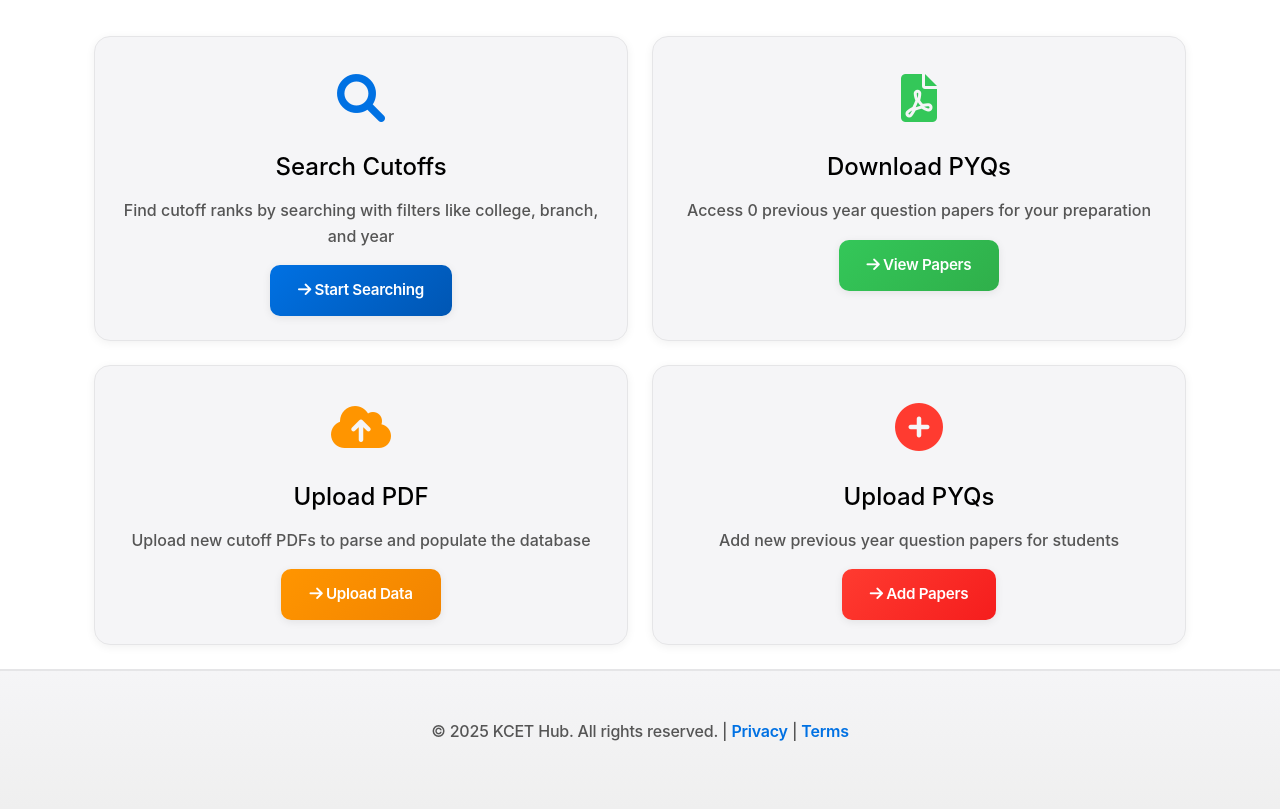
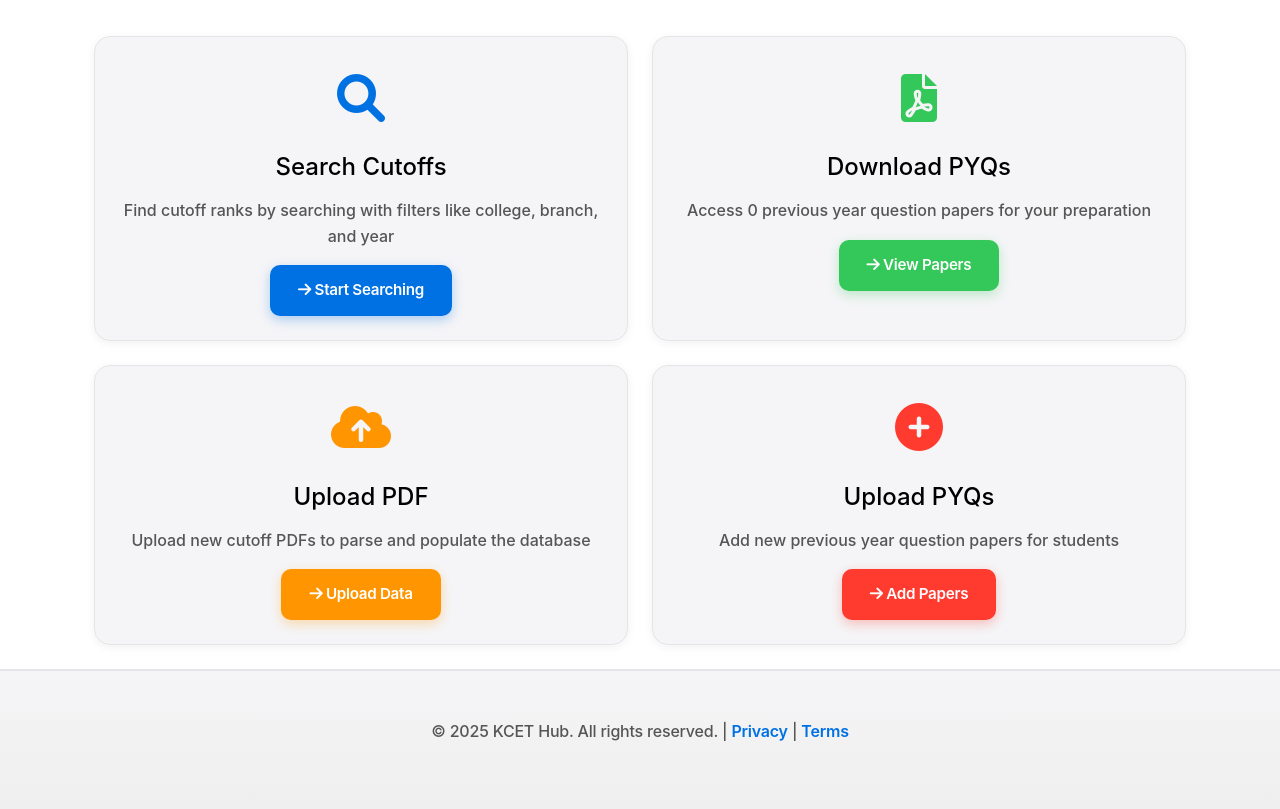
Before and after one commit to KISHOR-glitch/kcet_Script, a Django app: page /dashboard/ in a window 1280 px wide. Shown: the part 505-1314 px from the top of the page. Run offline with Django 4.2, Linux system fonts and the light colour scheme; the visitor is signed in with stand-in values (Sample User, id 1); data that the repository does not hold is empty.

Commit message:
style: Solid Apple button design - clean filled buttons with proper shadows

```diff
--- a/templates/base.html
+++ b/templates/base.html
@@ -146,7 +146,7 @@
             padding: 1.5rem;
         }
 
-        /* BUTTONS - Apple Premium Style */
+        /* BUTTONS - Apple Clean Style */
         .btn {
             border-radius: 10px;
             font-weight: 600;
@@ -155,45 +155,26 @@
             transition: all 0.25s cubic-bezier(0.4, 0, 0.2, 1);
             font-size: 0.95rem;
             letter-spacing: -0.3px;
-            box-shadow: 0 2px 8px rgba(0, 0, 0, 0.08);
             cursor: pointer;
-            position: relative;
-            overflow: hidden;
-        }
-
-        .btn::before {
-            content: '';
-            position: absolute;
-            top: 50%;
-            left: 50%;
-            width: 0;
-            height: 0;
-            border-radius: 50%;
-            background: rgba(255, 255, 255, 0.2);
-            transform: translate(-50%, -50%);
-            transition: width 0.6s, height 0.6s;
-        }
-
-        .btn:hover::before {
-            width: 300px;
-            height: 300px;
         }
 
         .btn-primary {
-            background: linear-gradient(135deg, #0071e3 0%, #0056b3 100%);
+            background: #0071e3;
             color: white;
             font-weight: 600;
+            box-shadow: 0 4px 12px rgba(0, 113, 227, 0.3);
         }
 
         .btn-primary:hover {
-            background: linear-gradient(135deg, #0056b3 0%, #003d82 100%);
-            box-shadow: 0 12px 28px rgba(0, 113, 227, 0.25), 0 2px 8px rgba(0, 0, 0, 0.1);
-            transform: translateY(-2px);
+            background: #0056b3;
+            box-shadow: 0 8px 20px rgba(0, 113, 227, 0.4);
+            transform: translateY(-1px);
         }
 
         .btn-primary:active {
+            background: #003d82;
             transform: translateY(0);
-            box-shadow: 0 4px 12px rgba(0, 113, 227, 0.2);
+            box-shadow: 0 2px 8px rgba(0, 113, 227, 0.2);
         }
 
         .btn-outline-primary {
@@ -201,64 +182,72 @@
             border: 2px solid var(--accent-color);
             background: transparent;
             font-weight: 600;
+            box-shadow: none;
         }
 
         .btn-outline-primary:hover {
-            background-color: var(--accent-color);
-            color: white;
-            box-shadow: 0 12px 28px rgba(0, 113, 227, 0.25);
-            transform: translateY(-2px);
+            background-color: transparent;
+            color: var(--accent-color);
+            border-color: var(--accent-color);
+            box-shadow: 0 4px 12px rgba(0, 113, 227, 0.2);
+            transform: translateY(-1px);
         }
 
         .btn-success {
-            background: linear-gradient(135deg, #34c759 0%, #2faf4a 100%);
+            background: #34c759;
             color: white;
             font-weight: 600;
+            box-shadow: 0 4px 12px rgba(52, 199, 89, 0.3);
         }
 
         .btn-success:hover {
-            background: linear-gradient(135deg, #2faf4a 0%, #249c3a 100%);
-            box-shadow: 0 12px 28px rgba(52, 199, 89, 0.25), 0 2px 8px rgba(0, 0, 0, 0.1);
-            transform: translateY(-2px);
+            background: #2faf4a;
+            box-shadow: 0 8px 20px rgba(52, 199, 89, 0.4);
+            transform: translateY(-1px);
         }
 
         .btn-success:active {
+            background: #249c3a;
             transform: translateY(0);
-            box-shadow: 0 4px 12px rgba(52, 199, 89, 0.2);
+            box-shadow: 0 2px 8px rgba(52, 199, 89, 0.2);
         }
 
         .btn-warning {
-            background: linear-gradient(135deg, #ff9500 0%, #f28400 100%);
+            background: #ff9500;
             color: white;
             font-weight: 600;
+            box-shadow: 0 4px 12px rgba(255, 149, 0, 0.3);
         }
 
         .btn-warning:hover {
-            background: linear-gradient(135deg, #f28400 0%, #e67e00 100%);
-            box-shadow: 0 12px 28px rgba(255, 149, 0, 0.25), 0 2px 8px rgba(0, 0, 0, 0.1);
-            transform: translateY(-2px);
+            background: #f28400;
+            box-shadow: 0 8px 20px rgba(255, 149, 0, 0.4);
+            transform: translateY(-1px);
         }
 
         .btn-warning:active {
+            background: #e67e00;
             transform: translateY(0);
-            box-shadow: 0 4px 12px rgba(255, 149, 0, 0.2);
+            box-shadow: 0 2px 8px rgba(255, 149, 0, 0.2);
         }
 
         .btn-danger {
-            background: linear-gradient(135deg, #ff3b30 0%, #f51d1d 100%);
+            background: #ff3b30;
             color: white;
             font-weight: 600;
+            box-shadow: 0 4px 12px rgba(255, 59, 48, 0.3);
         }
 
         .btn-danger:hover {
-            background: linear-gradient(135deg, #f51d1d 0%, #d91611 100%);
-            box-shadow: 0 12px 28px rgba(255, 59, 48, 0.25), 0 2px 8px rgba(0, 0, 0, 0.1);
-            transform: translateY(-2px);
+            background: #f51d1d;
+            box-shadow: 0 8px 20px rgba(255, 59, 48, 0.4);
+            transform: translateY(-1px);
         }
 
         .btn-danger:active {
+            background: #d91611;
             transform: translateY(0);
-            box-shadow: 0 4px 12px rgba(255, 59, 48, 0.2);
+            box-shadow: 0 2px 8px rgba(255, 59, 48, 0.2);
         }
 
         /* FORMS - Apple Premium */
```
